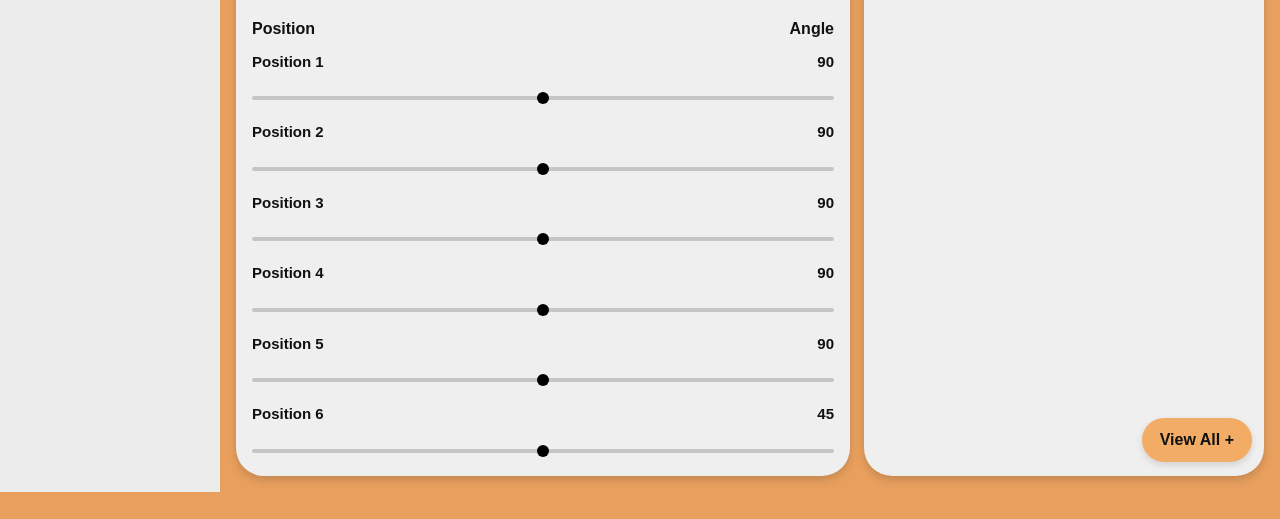
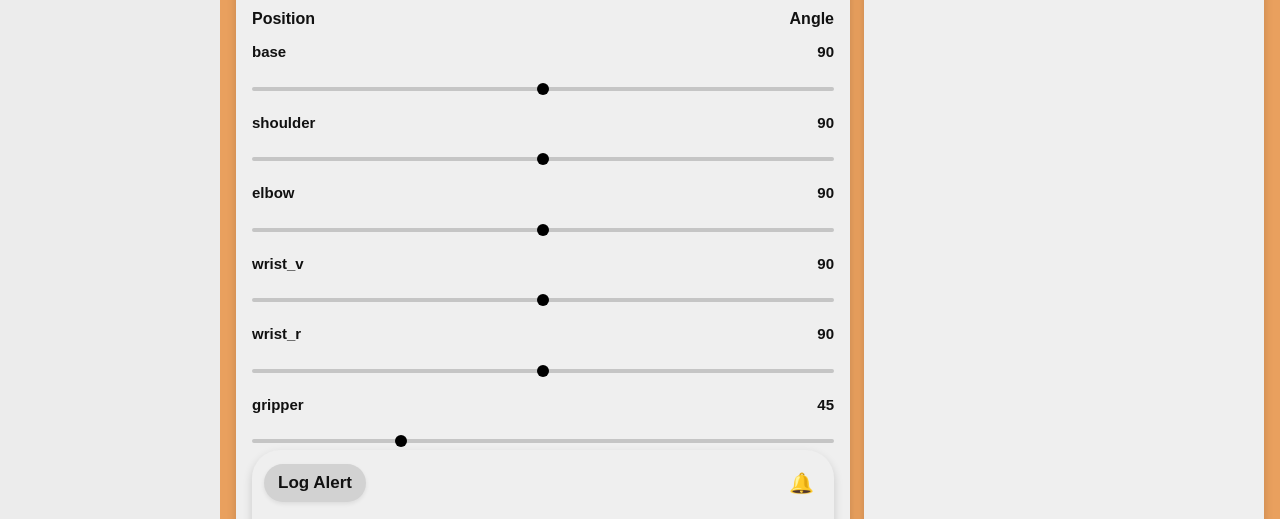
Before and after one commit to project-final-gg/project-final-GG, a React (Vite) app in the folder project/: page /home in a window 1280 px wide. Shown: the part 433-952 px from the top of the page. Before the commit the page ends 925 px from the top, so only its background shows below. Built offline with nearby package versions, Linux system fonts and the light colour scheme.

Commit message:
feat: test log Alert

```diff
--- a/project/src/assets/components/Control.tsx
+++ b/project/src/assets/components/Control.tsx
@@ -10,12 +10,12 @@ interface LogItem {
 }
 
 const motors = [
-  { name: "Position 1", angle: 90 },
-  { name: "Position 2", angle: 90 },
-  { name: "Position 3", angle: 90 },
-  { name: "Position 4", angle: 90 },
-  { name: "Position 5", angle: 90 },
-  { name: "Position 6", angle: 45 },
+  { name: "base", angle: 90 },
+  { name: "shoulder", angle: 90 },
+  { name: "elbow", angle: 90 },
+  { name: "wrist_v", angle: 90 },
+  { name: "wrist_r", angle: 90 },
+  { name: "gripper", angle: 45 },
 ]
 
 export default function Control() {
@@ -56,7 +56,7 @@ export default function Control() {
 
     const data = {
       joint: name,
-      angle: name === "Position 6" ? 90 - value : value,
+      angle: name === "gripper" ? 90 - value : value,
     }
 
     const time = getTime()
@@ -160,6 +160,7 @@ export default function Control() {
           </div>
         ))}
       </div>
+      <LogAlert logs={logs} />
     </div>
   )
 }
```
